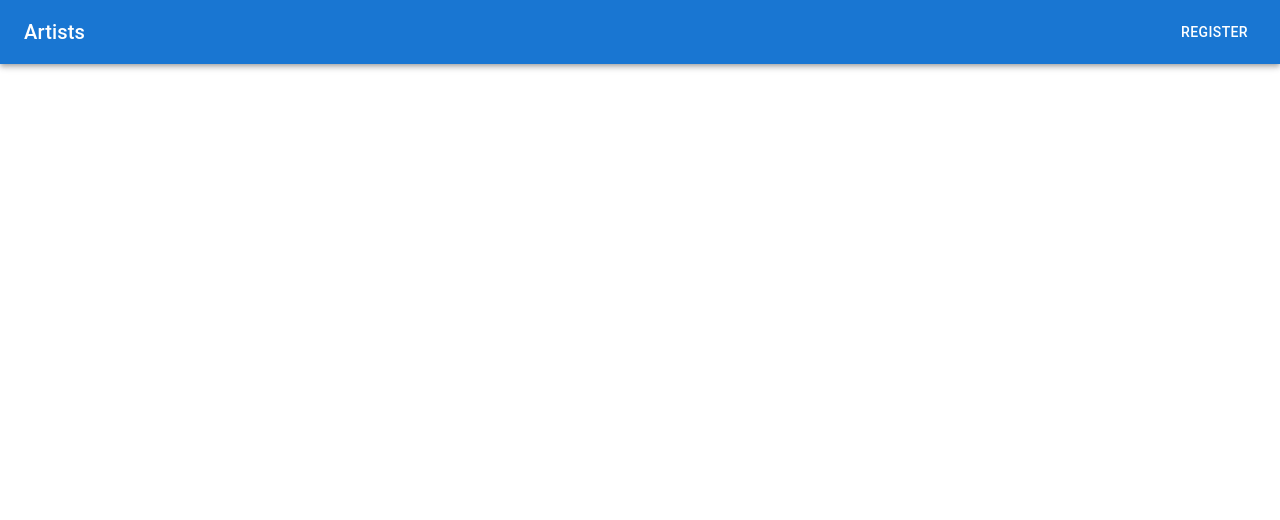
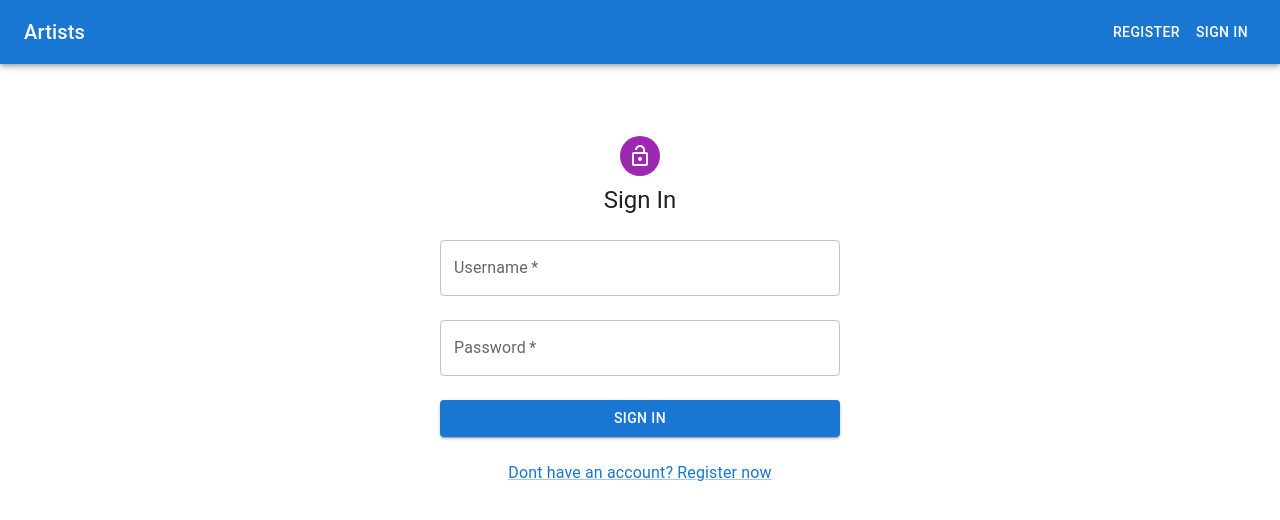
Before and after one commit to dusekeevaajdana5-dotcom/HomeWork-82, a React (Vite) app in the folder frontend/: page /login in a window 1280 px wide. Before the commit this address had no page. Shown: the top 520 px of the page. Built offline with nearby package versions, Linux system fonts and the light colour scheme.

Commit message:
implemented user login

```diff
--- a/frontend/src/App.tsx
+++ b/frontend/src/App.tsx
@@ -5,7 +5,7 @@ import AppToolbar from "./components/AppToolbar/AppToolbar.tsx";
 import Album from "./features/albums/Album.tsx";
 import Tracks from "./features/tracks/Tracks.tsx";
 import Register from "./features/users/Register.tsx";
-// import Login from "./features/users/Login.tsx";
+import Login from "./features/users/Login.tsx";
 
 const  App = () => {
 
@@ -22,7 +22,7 @@ const  App = () => {
             <Route path="/artists/:artistId/albums" element={<Album />} />
             <Route path="/albums/:albumId/tracks" element={<Tracks />} />
             <Route path="/register" element={<Register/>}/>
-            {/*<Route path= "/login" element={<Login/>}/>*/}
+            <Route path= "/login" element={<Login/>}/>
         </Routes>
       </Container>
 
--- a/frontend/src/components/AppToolbar/AppToolbar.tsx
+++ b/frontend/src/components/AppToolbar/AppToolbar.tsx
@@ -16,6 +16,7 @@ const AppToolbar = () => {
                     <StyledLink to="/">Artists</StyledLink>
                 </Typography>
                 <Button component={NavLink} to="/register" color="inherit">Register</Button>
+                <Button component={NavLink} to="/login" color="inherit">Sign In</Button>
             </Toolbar>
         </AppBar>
     );
--- a/frontend/src/features/users/Login.tsx
+++ b/frontend/src/features/users/Login.tsx
@@ -1,9 +1,91 @@
+import {useAppDispatch, useAppSelector} from "../../app/hooks.ts";
+import {selectLoginError, selectLoginLoading} from "./userSlice.ts";
+import {useNavigate} from "react-router-dom";
+import {type ChangeEvent, type SubmitEvent, useState} from "react";
+import type {LoginMutation} from "../../interfaces.ts";
+import {login} from "./usersthunks.ts";
+import {Alert, Avatar, Box, Button, Link, TextField, Typography} from "@mui/material";
+import LockOpenIcon from "@mui/icons-material/LockOpen";
+import {Link as RouterLink} from "react-router";
+
 const Login = () => {
+    const dispatch = useAppDispatch();
+    const loginLoading = useAppSelector(selectLoginLoading);
+    const loginError = useAppSelector(selectLoginError);
+    const navigate = useNavigate();
+
+    const [state, setState] = useState<LoginMutation>({
+        username: "",
+        password: "",
+    });
+
+    const onChangeHandler = (e: ChangeEvent<HTMLInputElement>) => {
+        const {name, value} = e.target;
+        setState(prevState => ({ ...prevState, [name]: value }));
+    };
+
+    const onSubmitHandler = async (e: SubmitEvent) => {
+        e.preventDefault();
+
+        try {
+            await dispatch(login(state)).unwrap();
+            navigate("/");
+
+        } catch (e) {
+            console.error(e);
+        }
+    };
+
+
     return (
-        <div>
-            Login
-        </div>
-    );
+        <Box sx={{marginTop: 8, display: 'flex', flexDirection: 'column', alignItems: 'center'}}>
+            <Avatar sx={{m: 1, bgcolor: "secondary.main"}}>
+                <LockOpenIcon/>
+            </Avatar>
+            <Typography component="h1" variant="h5">
+                Sign In
+            </Typography>
+            {loginError && (
+                <Alert severity={"error"} sx={{mt: 3}}>
+                    {loginError.error}
+                </Alert>
+            )}
+            <Box
+                component="form"
+                onSubmit={onSubmitHandler}
+                sx={{mt: 3, display: 'flex', flexDirection: 'column', maxWidth: "400px", width: '100%', gap: 3}}
+                noValidate
+            >
+                <TextField
+                    required
+                    label="Username"
+                    name="username"
+                    value={state.username}
+                    onChange={onChangeHandler}
+                />
+                <TextField
+                    required
+                    label="Password"
+                    name="password"
+                    type="password"
+                    value={state.password}
+                    onChange={onChangeHandler}
+
+                />
+                <Button
+                    type="submit"
+                    variant="contained"
+                    sx={{mb: 3}}
+                    loading={loginLoading}
+                >
+                    Sign In
+                </Button>
+            </Box>
+            <Link component={RouterLink} to="/register">
+                Dont have an account? Register now
+            </Link>
+        </Box>
+    )
 };
 
 export default Login;
--- a/frontend/src/features/users/Register.tsx
+++ b/frontend/src/features/users/Register.tsx
@@ -81,7 +81,7 @@ const Register = () => {
                     type="submit"
                     variant="contained"
                     sx={{mb: 3}}
-                    disabled={registerLoading}
+                    loading={registerLoading}
                 >
                  Register
                 </Button>
--- a/frontend/src/features/users/userSlice.ts
+++ b/frontend/src/features/users/userSlice.ts
@@ -1,17 +1,21 @@
-import type {User, ValidationError} from "../../interfaces.ts";
+import type {GlobalError, User, ValidationError} from "../../interfaces.ts";
 import {createSlice} from "@reduxjs/toolkit";
-import {register} from "./usersthunks.ts";
+import {register, login} from "./usersthunks.ts";
 
 interface State {
     user: User | null;
     registerLoading: boolean;
     registerError: ValidationError | null;
+    loginLoading: boolean;
+    loginError: GlobalError | null;
 }
 
 const initialState: State = {
     user: null,
     registerLoading: false,
     registerError: null,
+    loginLoading: false,
+    loginError: null
 }
 
 const usersSlice = createSlice({
@@ -32,13 +36,35 @@ const usersSlice = createSlice({
             state.registerLoading = false;
             state.registerError = error || null;
         });
+
+        builder
+            .addCase(login.pending, state => {
+                state.loginLoading = true;
+                state.loginError = null;
+            })
+            .addCase(login.fulfilled, (state, { payload: user }) => {
+                state.loginLoading = false;
+                state.user = user;
+            })
+            .addCase(login.rejected, (state, { payload: error }) => {
+                state.loginLoading = false;
+                state.loginError = error || null;
+            })
     },
     selectors: {
-        selectUser: (state: State) => state.user,
-        selectRegisterLoading: (state: State) => state.registerLoading,
-        selectRegisterError: (state: State) => state.registerError
+        selectUser: state => state.user,
+        selectRegisterLoading: state => state.registerLoading,
+        selectRegisterError: state => state.registerError,
+        selectLoginLoading: state => state.loginLoading,
+        selectLoginError: state => state.loginError
     }
 });
 
 export const usersReducer = usersSlice.reducer;
-export const {selectUser, selectRegisterLoading, selectRegisterError} = usersSlice.selectors;
+export const {
+    selectUser,
+    selectRegisterError,
+    selectRegisterLoading,
+    selectLoginLoading,
+    selectLoginError
+} = usersSlice.selectors;
--- a/frontend/src/features/users/usersthunks.ts
+++ b/frontend/src/features/users/usersthunks.ts
@@ -1,6 +1,6 @@
 import {createAsyncThunk} from "@reduxjs/toolkit";
 import axiosApi from "../../axiosApi.ts";
-import type {RegisterMutation, User, ValidationError} from "../../interfaces.ts";
+import type {GlobalError, LoginMutation, RegisterMutation, User, ValidationError} from "../../interfaces.ts";
 import {isAxiosError} from "axios";
 
 export const register = createAsyncThunk<User, RegisterMutation, {rejectValue: ValidationError}>(
@@ -16,4 +16,19 @@ export const register = createAsyncThunk<User, RegisterMutation, {rejectValue: V
             throw error;
         }
     }
+);
+
+export const login = createAsyncThunk<User, LoginMutation, { rejectValue: GlobalError}>(
+    "users/login",
+    async(LoginMutation, {rejectWithValue}) => {
+        try {
+            const { data: user } = await axiosApi.post("users/sessions", LoginMutation);
+            return user;
+        } catch (error) {
+            if (isAxiosError(error) && error.response && error.response.status === 400) {
+                return rejectWithValue(error.response.data);
+            }
+            throw error;
+        }
+    }
 )
```
Also changed, not shown: 1 other file (tests, documents, lock files or other folders).
